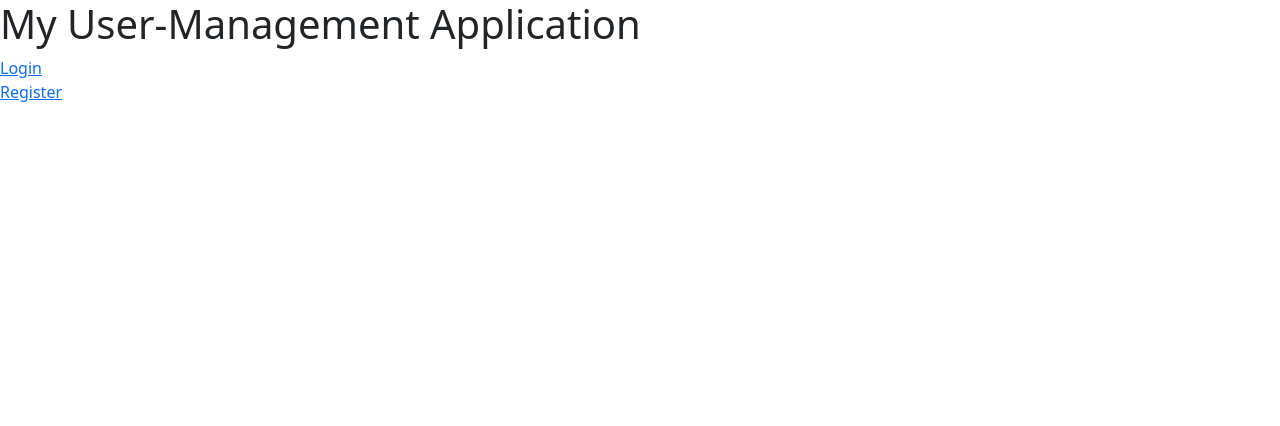
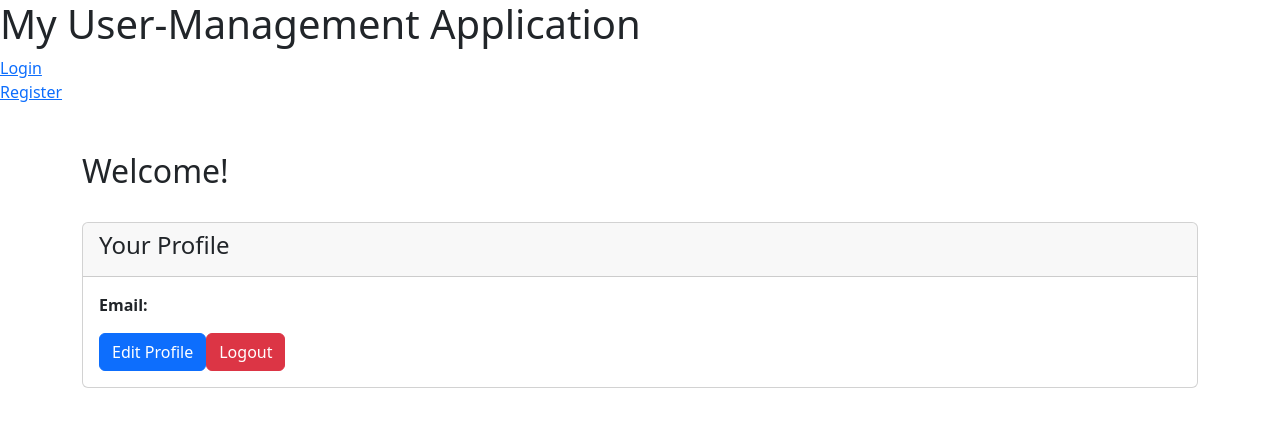
Before and after one commit to Chuileee/COMP229-Group2, an Angular app in the folder frontend/: page /profile in a window 1280 px wide. Before the commit this address led to /. Shown: the top 426 px of the page. Built offline with nearby package versions, Linux system fonts and the light colour scheme.

Commit message:
added Profile and Edit

```diff
--- a/frontend/src/app/app-routing.module.ts
+++ b/frontend/src/app/app-routing.module.ts
@@ -3,11 +3,15 @@ import { RouterModule, Routes } from '@angular/router';
 import { HomeComponent } from './home/home.component';
 import { LoginComponent } from './login/login.component';
 import { RegisterComponent } from './register/register.component';
+import { ProfileComponent } from './profile/profile.component';
+import { EditComponent } from './edit/edit.component';
 
 const routes: Routes = [
   {path:'home', component:HomeComponent},
   {path:'login', component:LoginComponent},
-  {path:'register', component:RegisterComponent}
+  {path:'register', component:RegisterComponent},
+  {path:'profile', component:ProfileComponent},
+  {path:'edit', component:EditComponent}
 ];
 
 @NgModule({
--- a/frontend/src/app/app.module.ts
+++ b/frontend/src/app/app.module.ts
@@ -8,13 +8,17 @@ import { FormsModule } from '@angular/forms';
 import { HttpClientModule } from '@angular/common/http';
 import { LoginComponent } from './login/login.component';
 import { HomeComponent } from './home/home.component';
+import { ProfileComponent } from './profile/profile.component';
+import { EditComponent } from './edit/edit.component';
 
 @NgModule({
   declarations: [
     AppComponent,
     RegisterComponent,
     LoginComponent,
-    HomeComponent
+    HomeComponent,
+    ProfileComponent,
+    EditComponent
   ],
   imports: [
     BrowserModule,
--- /dev/null
+++ b/frontend/src/app/edit/edit.component.html
@@ -0,0 +1,8 @@
+<h2>Edit Profile</h2>
+  <form>
+    <input type="text" [(ngModel)]="username" [ngModelOptions]="{standalone: true}" class="form-control" aria-describedby="emailHelp" placeholder="Enter username">
+      <input type="email" [(ngModel)]="email" [ngModelOptions]="{standalone: true}" class="form-control" aria-describedby="emailHelp" placeholder="Enter email" >
+  </form>
+
+  <button mat-button (click)="cancel()">Cancel</button>
+  <button mat-raised-button color="primary" type="submit">Submit</button>
--- /dev/null
+++ b/frontend/src/app/edit/edit.component.ts
@@ -0,0 +1,24 @@
+import { Component } from '@angular/core';
+import { Router } from '@angular/router';
+
+@Component({
+  selector: 'app-edit',
+  templateUrl: './edit.component.html',
+  styleUrls: ['./edit.component.css']
+})
+export class EditComponent {
+
+  username : string="";
+  email : string="";
+  password : string="";
+
+  constructor(
+    private router: Router
+  ) {}
+
+  cancel() {
+    // Navigate back to the ProfileComponent
+    this.router.navigate(['/profile']);
+  }
+
+}
--- a/frontend/src/app/login/login.component.html
+++ b/frontend/src/app/login/login.component.html
@@ -1,7 +1,6 @@
 <div class="container mt-4">
     <div class="card">
         <form>
-
             <div class="form-group">
               <label>Email address</label>
               <input type="email" [(ngModel)]="email" [ngModelOptions]="{standalone: true}" class="form-control" aria-describedby="emailHelp" placeholder="Enter email">
--- a/frontend/src/app/login/login.component.ts
+++ b/frontend/src/app/login/login.component.ts
@@ -21,9 +21,10 @@ export class LoginComponent {
       password: this.password
     };
 
+
     this.http.post('http://localhost:4000/user/login', bodyData).subscribe((resultData: any)=>{
       if(resultData.status){
-        this.router.navigateByUrl('/home');
+        this.router.navigateByUrl('/profile');
       }else{
         alert('Incorrect Email or Password');
       }
--- /dev/null
+++ b/frontend/src/app/profile/profile.component.html
@@ -0,0 +1,15 @@
+<div class="container mt-5">
+    <h2>Welcome!</h2><br>
+    <div class="card">
+        <div class="card-header">
+            <h4>Your Profile</h4>
+        </div>
+        <div class="card-body">
+            <p><strong>Email:</strong> </p>
+
+            <button color="primary" (click)="editProfile()" class="btn btn-primary">Edit Profile</button>
+            <button type="button" (click)="logout()" class="btn btn-danger">Logout</button>
+
+        </div>
+    </div>
+</div>
--- /dev/null
+++ b/frontend/src/app/profile/profile.component.ts
@@ -0,0 +1,25 @@
+import { HttpClient } from '@angular/common/http';
+import { Component } from '@angular/core';
+import { Router } from '@angular/router';
+
+@Component({
+  selector: 'app-profile',
+  templateUrl: './profile.component.html',
+  styleUrls: ['./profile.component.css']
+})
+export class ProfileComponent {
+  email: string="";
+  password: string="";
+  isLogin: boolean=true;
+  errorMessage: string="";
+
+  constructor(private router:Router, private http:HttpClient){}
+
+  editProfile(){
+    this.router.navigate(['/edit']);
+    }
+
+  logout(){
+    this.router.navigate(['/login']);
+  }
+  }
```
Also changed, not shown: frontend/src/app/edit/edit.component.css (added), frontend/src/app/profile/profile.component.css (added), 2 other files (tests, documents, lock files or other folders).
